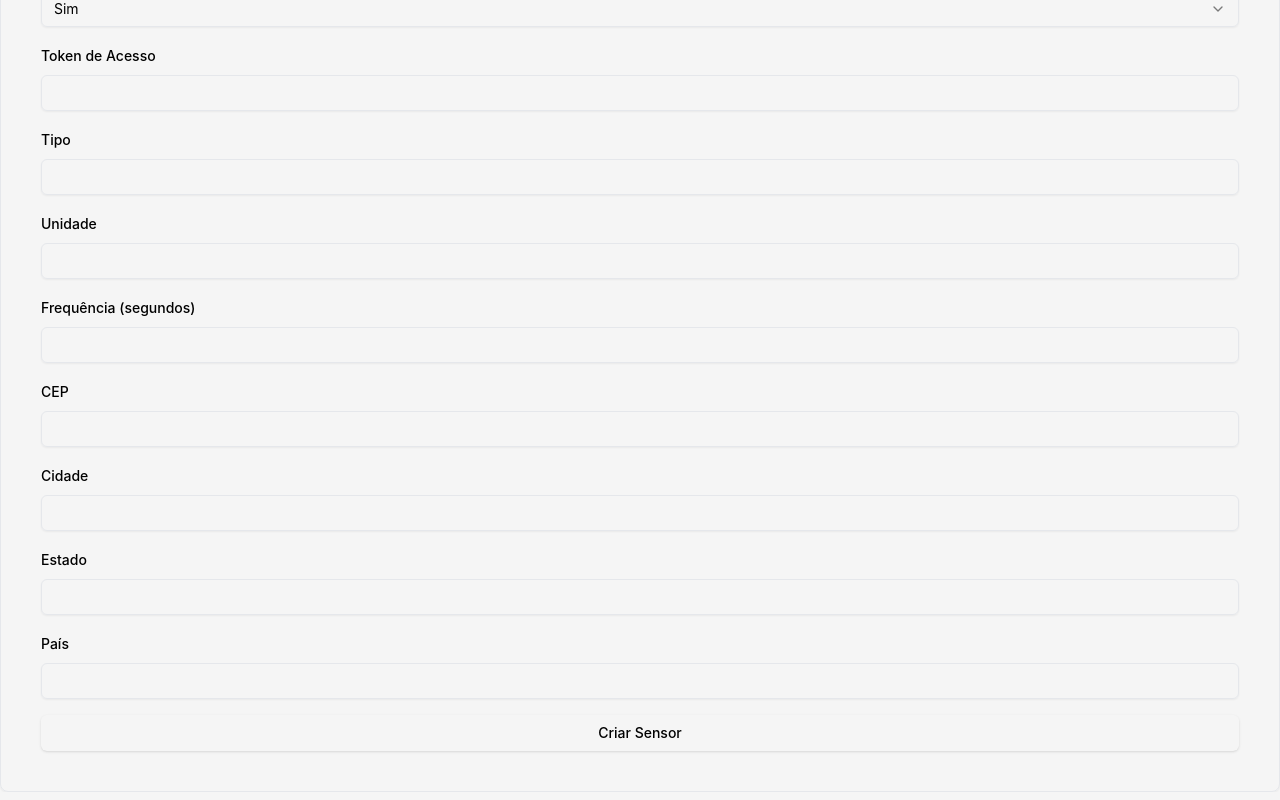
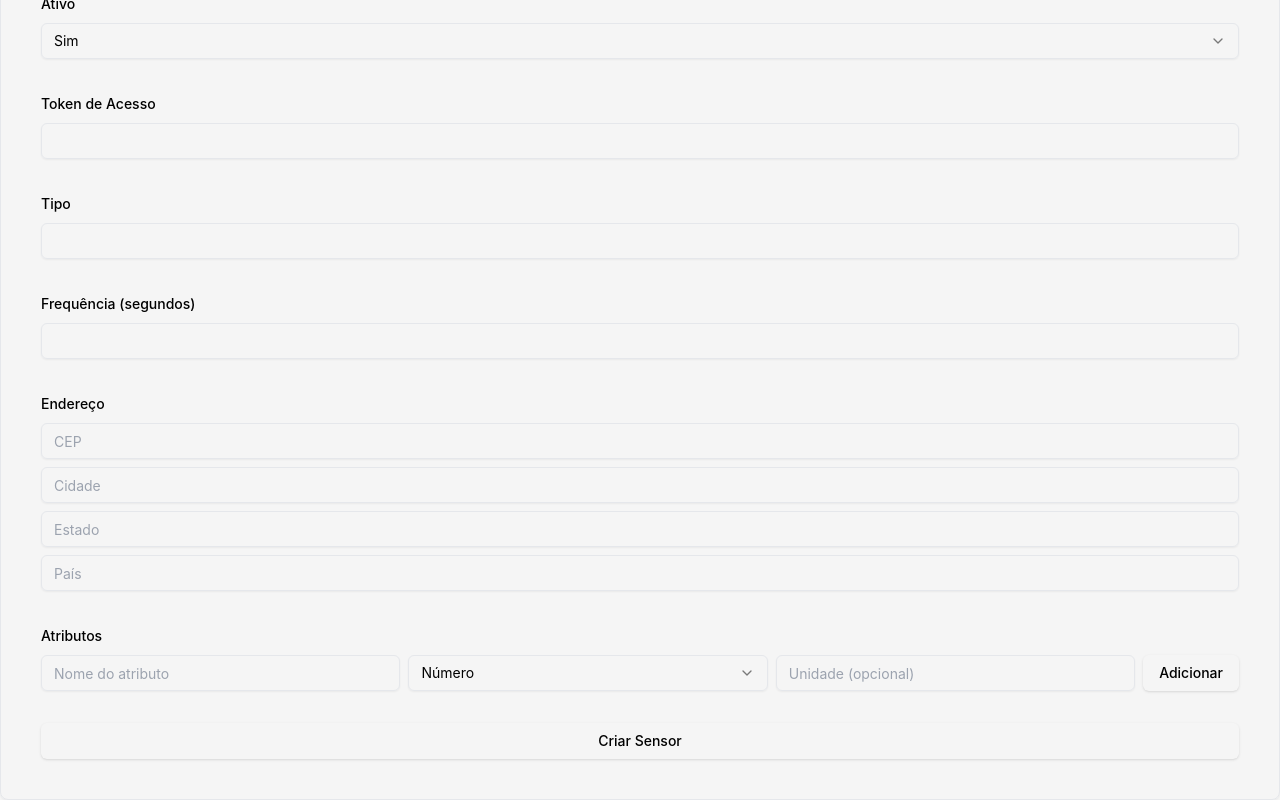
Before and after one commit to marlonruffo/smart-iot-monitor, a React (Vite) app in the folder frontend/my-react-app/: page /sensors in a window 1280 px wide. Shown: the part 298-1098 px from the top of the page. Built offline with nearby package versions, Linux system fonts and the light colour scheme.

Commit message:
Generalizing datas in database structure

```diff
--- a/frontend/my-react-app/src/components/ReadingForm.jsx
+++ b/frontend/my-react-app/src/components/ReadingForm.jsx
@@ -12,7 +12,7 @@ function ReadingForm() {
   const [formData, setFormData] = useState({
     identifier: '',
     access_token: '',
-    attributes: { temperature: '', humidity: '' },
+    attributes: {},
   });
   const [sensors, setSensors] = useState([]);
   const [readings, setReadings] = useState([]);
@@ -47,10 +47,12 @@ function ReadingForm() {
         const response = await axios.get(`http://localhost:5000/readings/${formData.identifier}`, {
           headers: { 'Content-Type': 'application/json' },
         });
-        setReadings(response.data || []);
+        console.log('Fetched readings:', response.data); // Debug log
+        setReadings(Array.isArray(response.data) ? response.data : []);
       } catch (err) {
         console.error('Error fetching readings:', err);
         setError(`Erro ao carregar leituras para o sensor ${formData.identifier}.`);
+        setReadings([]);
       }
     };
     fetchReadings();
@@ -60,9 +62,17 @@ function ReadingForm() {
     const { name, value } = e.target;
     if (name.includes('attributes.')) {
       const field = name.split('.')[1];
+      const selectedSensor = sensors.find(s => s.identifier === formData.identifier);
+      const attrMetadata = selectedSensor?.attributes_metadata.find(attr => attr.name === field);
+      let parsedValue = value;
+      if (attrMetadata?.type === 'number') {
+        parsedValue = value ? parseFloat(value) : '';
+      } else if (attrMetadata?.type === 'boolean') {
+        parsedValue = value === 'true';
+      }
       setFormData({
         ...formData,
-        attributes: { ...formData.attributes, [field]: value },
+        attributes: { ...formData.attributes, [field]: parsedValue },
       });
     } else {
       setFormData({ ...formData, [name]: value });
@@ -70,29 +80,33 @@ function ReadingForm() {
   };
 
   const handleSelectChange = (value) => {
-    setFormData({ ...formData, identifier: value });
+    const selectedSensor = sensors.find(s => s.identifier === value);
+    const newAttributes = selectedSensor?.attributes_metadata.reduce((acc, attr) => ({
+      ...acc,
+      [attr.name]: attr.type === 'boolean' ? false : ''
+    }), {}) || {};
+    setFormData({
+      ...formData,
+      identifier: value,
+      attributes: newAttributes,
+    });
   };
 
   const handleSubmit = async (e) => {
     e.preventDefault();
-    const temp = parseFloat(formData.attributes.temperature);
-    const hum = parseFloat(formData.attributes.humidity);
-    if (temp && (temp < -200 || temp > 200)) {
-      setError('Temperatura deve estar entre -200°C e 200°C');
-      return;
-    }
-    if (hum && (hum < -10 || hum > 200)) {
-      setError('Umidade deve estar entre -10% e 200%');
-      return;
+    const selectedSensor = sensors.find(s => s.identifier === formData.identifier);
+    const attributes = {};
+    for (const attr of selectedSensor?.attributes_metadata || []) {
+      const value = formData.attributes[attr.name];
+      if (value !== '' && value !== null && value !== undefined) {
+        attributes[attr.name] = value;
+      }
     }
 
     try {
       const response = await axios.post('http://localhost:5000/data', {
         identifier: formData.identifier,
-        attributes: {
-          temperature: temp || null,
-          humidity: hum || null,
-        },
+        attributes,
       }, {
         headers: {
           'Content-Type': 'application/json',
@@ -103,13 +117,16 @@ function ReadingForm() {
       setError('');
       setFormData({
         ...formData,
-        attributes: { temperature: '', humidity: '' },
+        attributes: selectedSensor?.attributes_metadata.reduce((acc, attr) => ({
+          ...acc,
+          [attr.name]: attr.type === 'boolean' ? false : ''
+        }), {}) || {},
       });
-      // Refresh readings after submission
       const readingsResponse = await axios.get(`http://localhost:5000/readings/${formData.identifier}`, {
         headers: { 'Content-Type': 'application/json' },
       });
-      setReadings(readingsResponse.data || []);
+      console.log('Refreshed readings:', readingsResponse.data); // Debug log
+      setReadings(Array.isArray(readingsResponse.data) ? readingsResponse.data : []);
     } catch (err) {
       console.error('Error submitting reading:', err);
       const errorMessage = err.response?.data?.error || err.message || 'Erro ao conectar com o servidor';
@@ -117,6 +134,9 @@ function ReadingForm() {
       setSuccess('');
     }
   };
+
+  const selectedSensor = sensors.find(s => s.identifier === formData.identifier);
+  const attributeKeys = selectedSensor?.attributes_metadata.map(attr => attr.name) || [];
 
   return (
     <Card className="card">
@@ -162,29 +182,36 @@ function ReadingForm() {
               required
             />
           </div>
-          <div className="space-y-2">
-            <Label htmlFor="temperature">Temperatura (°C, opcional)</Label>
-            <Input
-              id="temperature"
-              name="attributes.temperature"
-              type="number"
-              step="0.1"
-              value={formData.attributes.temperature}
-              onChange={handleChange}
-            />
-          </div>
-          <div className="space-y-2">
-            <Label htmlFor="humidity">Umidade (%, opcional)</Label>
-            <Input
-              id="humidity"
-              name="attributes.humidity"
-              type="number"
-              step="0.1"
-              value={formData.attributes.humidity}
-              onChange={handleChange}
-            />
-          </div>
-          <Button type="submit" disabled={sensors.length === 0}>Enviar Leitura</Button>
+          {selectedSensor?.attributes_metadata.map(attr => (
+            <div key={attr.name} className="space-y-2">
+              <Label htmlFor={attr.name}>{attr.name} ({attr.unit || attr.type})</Label>
+              {attr.type === 'boolean' ? (
+                <Select
+                  name={`attributes.${attr.name}`}
+                  value={String(formData.attributes[attr.name])}
+                  onValueChange={(value) => handleChange({ target: { name: `attributes.${attr.name}`, value } })}
+                >
+                  <SelectTrigger>
+                    <SelectValue placeholder="Selecione" />
+                  </SelectTrigger>
+                  <SelectContent>
+                    <SelectItem value="true">True</SelectItem>
+                    <SelectItem value="false">False</SelectItem>
+                  </SelectContent>
+                </Select>
+              ) : (
+                <Input
+                  id={attr.name}
+                  name={`attributes.${attr.name}`}
+                  type={attr.type === 'number' ? 'number' : 'text'}
+                  step={attr.type === 'number' ? '0.1' : undefined}
+                  value={formData.attributes[attr.name] || ''}
+                  onChange={handleChange}
+                />
+              )}
+            </div>
+          ))}
+          <Button type="submit" disabled={sensors.length === 0 || !formData.identifier}>Enviar Leitura</Button>
           {error && (
             <Alert variant="destructive">
               <AlertDescription>{error}</AlertDescription>
@@ -207,8 +234,9 @@ function ReadingForm() {
                 <TableHeader>
                   <TableRow>
                     <TableHead>ID</TableHead>
-                    <TableHead>Temperatura (°C)</TableHead>
-                    <TableHead>Umidade (%)</TableHead>
+                    {attributeKeys.map(key => (
+                      <TableHead key={key}>{key}</TableHead>
+                    ))}
                     <TableHead>Data/Hora</TableHead>
                   </TableRow>
                 </TableHeader>
@@ -216,8 +244,9 @@ function ReadingForm() {
                   {readings.map((reading) => (
                     <TableRow key={reading.id}>
                       <TableCell>{reading.id}</TableCell>
-                      <TableCell>{reading.attributes.temperature ?? 'N/A'}</TableCell>
-                      <TableCell>{reading.attributes.humidity ?? 'N/A'}</TableCell>
+                      {attributeKeys.map(key => (
+                        <TableCell key={key}>{reading.attributes[key] ?? 'N/A'}</TableCell>
+                      ))}
                       <TableCell>{new Date(reading.timestamp).toLocaleString('pt-BR')}</TableCell>
                     </TableRow>
                   ))}
--- a/frontend/my-react-app/src/components/SensorForm.jsx
+++ b/frontend/my-react-app/src/components/SensorForm.jsx
@@ -3,21 +3,22 @@ import axios from 'axios';
 import { Card, CardContent, CardHeader, CardTitle } from '@/components/ui/card';
 import { Button } from '@/components/ui/button';
 import { Input } from '@/components/ui/input';
+import { Label } from '@/components/ui/label';
+import { Alert, AlertDescription } from '@/components/ui/alert';
 import { Select, SelectContent, SelectItem, SelectTrigger, SelectValue } from '@/components/ui/select';
-import { Alert, AlertDescription } from '@/components/ui/alert';
-import { Label } from '@/components/ui/label';
 
-function SensorForm({ onSensorCreated }) {
+function SensorForm() {
   const [formData, setFormData] = useState({
     identifier: '',
     name: '',
     active: true,
     access_token: '',
     type: '',
-    unit: '',
     frequency: '',
-    address: { cep: '', city: '', state: '', country: '', street: '', number: '', complement: '', reference: '' },
+    address: { cep: '', city: '', state: '', country: '' },
+    attributes_metadata: [],
   });
+  const [attributeInput, setAttributeInput] = useState({ name: '', type: 'number', unit: '' });
   const [error, setError] = useState('');
   const [success, setSuccess] = useState('');
 
@@ -34,24 +35,64 @@ function SensorForm({ onSensorCreated }) {
     }
   };
 
-  const handleSelectChange = (value) => {
-    setFormData({ ...formData, active: value === 'true' });
+  const handleAttributeChange = (e) => {
+    const { name, value } = e.target;
+    setAttributeInput({ ...attributeInput, [name]: value });
+  };
+
+  const addAttribute = () => {
+    if (!attributeInput.name || !attributeInput.type) {
+      setError('Nome e tipo do atributo são obrigatórios');
+      return;
+    }
+    setFormData({
+      ...formData,
+      attributes_metadata: [
+        ...formData.attributes_metadata,
+        {
+          name: attributeInput.name,
+          type: attributeInput.type,
+          unit: attributeInput.unit || undefined,
+        },
+      ],
+    });
+    setAttributeInput({ name: '', type: 'number', unit: '' });
+    setError('');
+  };
+
+  const removeAttribute = (name) => {
+    setFormData({
+      ...formData,
+      attributes_metadata: formData.attributes_metadata.filter(attr => attr.name !== name),
+    });
   };
 
   const handleSubmit = async (e) => {
     e.preventDefault();
     try {
-      await axios.post('http://localhost:5000/sensors', {
+      const response = await axios.post('http://localhost:5000/sensors', {
         ...formData,
-        active: formData.active,
-        frequency: parseInt(formData.frequency) || 5,
+        active: formData.active === 'true' || formData.active === true,
+        frequency: parseInt(formData.frequency),
+      }, {
+        headers: { 'Content-Type': 'application/json' },
       });
-      setSuccess(`Sensor ${formData.identifier} criado`);
+      setSuccess('Sensor criado com sucesso!');
       setError('');
-      onSensorCreated(formData.identifier);
+      setFormData({
+        identifier: '',
+        name: '',
+        active: true,
+        access_token: '',
+        type: '',
+        frequency: '',
+        address: { cep: '', city: '', state: '', country: '' },
+        attributes_metadata: [],
+      });
     } catch (err) {
-      console.error('Error response:', err.response);
-      setError(err.response?.data?.error || `Erro ao criar sensor: ${err.message}`);
+      console.error('Error creating sensor:', err);
+      const errorMessage = err.response?.data?.error || err.message || 'Erro ao criar sensor';
+      setError(`Erro: ${errorMessage}`);
       setSuccess('');
     }
   };
@@ -59,12 +100,12 @@ function SensorForm({ onSensorCreated }) {
   return (
     <Card className="card">
       <CardHeader>
-        <CardTitle>Cadastrar Sensor</CardTitle>
+        <CardTitle>Criar Sensor</CardTitle>
       </CardHeader>
       <CardContent>
-        <form onSubmit={handleSubmit} className="form">
+        <form onSubmit={handleSubmit} className="form space-y-4">
           <div className="space-y-2">
-            <Label htmlFor="identifier">Identifier</Label>
+            <Label htmlFor="identifier">Identificador</Label>
             <Input
               id="identifier"
               name="identifier"
@@ -85,9 +126,13 @@ function SensorForm({ onSensorCreated }) {
           </div>
           <div className="space-y-2">
             <Label htmlFor="active">Ativo</Label>
-            <Select name="active" value={formData.active.toString()} onValueChange={handleSelectChange}>
+            <Select
+              name="active"
+              value={String(formData.active)}
+              onValueChange={(value) => setFormData({ ...formData, active: value === 'true' })}
+            >
               <SelectTrigger>
-                <SelectValue />
+                <SelectValue placeholder="Selecione" />
               </SelectTrigger>
               <SelectContent>
                 <SelectItem value="true">Sim</SelectItem>
@@ -116,16 +161,6 @@ function SensorForm({ onSensorCreated }) {
             />
           </div>
           <div className="space-y-2">
-            <Label htmlFor="unit">Unidade</Label>
-            <Input
-              id="unit"
-              name="unit"
-              value={formData.unit}
-              onChange={handleChange}
-              required
-            />
-          </div>
-          <div className="space-y-2">
             <Label htmlFor="frequency">Frequência (segundos)</Label>
             <Input
               id="frequency"
@@ -137,44 +172,73 @@ function SensorForm({ onSensorCreated }) {
             />
           </div>
           <div className="space-y-2">
-            <Label htmlFor="cep">CEP</Label>
+            <Label>Endereço</Label>
             <Input
-              id="cep"
               name="address.cep"
+              placeholder="CEP"
               value={formData.address.cep}
               onChange={handleChange}
-              required
+            />
+            <Input
+              name="address.city"
+              placeholder="Cidade"
+              value={formData.address.city}
+              onChange={handleChange}
+            />
+            <Input
+              name="address.state"
+              placeholder="Estado"
+              value={formData.address.state}
+              onChange={handleChange}
+            />
+            <Input
+              name="address.country"
+              placeholder="País"
+              value={formData.address.country}
+              onChange={handleChange}
             />
           </div>
           <div className="space-y-2">
-            <Label htmlFor="city">Cidade</Label>
-            <Input
-              id="city"
-              name="address.city"
-              value={formData.address.city}
-              onChange={handleChange}
-              required
-            />
-          </div>
-          <div className="space-y-2">
-            <Label htmlFor="state">Estado</Label>
-            <Input
-              id="state"
-              name="address.state"
-              value={formData.address.state}
-              onChange={handleChange}
-              required
-            />
-          </div>
-          <div className="space-y-2">
-            <Label htmlFor="country">País</Label>
-            <Input
-              id="country"
-              name="address.country"
-              value={formData.address.country}
-              onChange={handleChange}
-              required
-            />
+            <Label>Atributos</Label>
+            <div className="flex space-x-2">
+              <Input
+                name="name"
+                placeholder="Nome do atributo"
+                value={attributeInput.name}
+                onChange={handleAttributeChange}
+              />
+              <Select
+                name="type"
+                value={attributeInput.type}
+                onValueChange={(value) => setAttributeInput({ ...attributeInput, type: value })}
+              >
+                <SelectTrigger>
+                  <SelectValue placeholder="Tipo" />
+                </SelectTrigger>
+                <SelectContent>
+                  <SelectItem value="number">Número</SelectItem>
+                  <SelectItem value="string">Texto</SelectItem>
+                  <SelectItem value="boolean">Booleano</SelectItem>
+                </SelectContent>
+              </Select>
+              <Input
+                name="unit"
+                placeholder="Unidade (opcional)"
+                value={attributeInput.unit}
+                onChange={handleAttributeChange}
+              />
+              <Button type="button" onClick={addAttribute}>Adicionar</Button>
+            </div>
+            {formData.attributes_metadata.length > 0 && (
+              <ul className="mt-2">
+                {formData.attributes_metadata.map(attr => (
+                  <li key={attr.name} className="flex justify-between items-center">
+                    <span>{attr.name} ({attr.type}{attr.unit ? `, ${attr.unit}` : ''})</span>
+                    <Button variant="destructive" size="sm" onClick={() => removeAttribute(attr.name)}>Remover</Button>
+                  </li>
+                ))}
+              </ul>
+            )}
           </div>
           <Button type="submit">Criar Sensor</Button>
           {error && (
```
Also changed, not shown: 2 other files (tests, documents, lock files or other folders).
